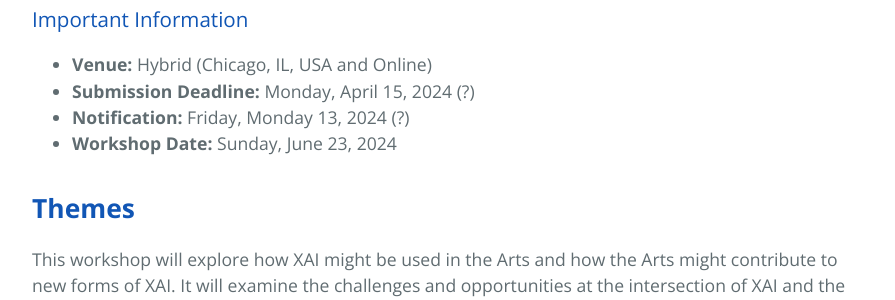
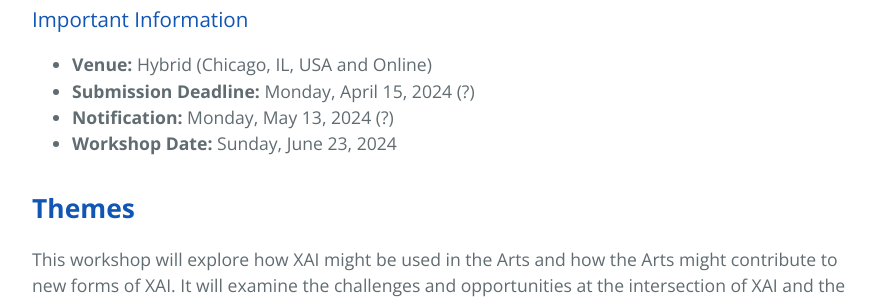
Before and after one commit to shuoyang-zheng/shuoyang-zheng.github.io, a Jekyll site: the page built from 2024.md, in a window 1280 px wide and 900 px high, scrolled down 658 px. Shown: the part 155-455 px from the top of the window, without its empty margins (192-1087 px from the left). Built offline with Jekyll 4.4.1, drawn with Linux system fonts in a browser that asks for light colours.

Commit message:
date typo

```diff
--- a/2024.md
+++ b/2024.md
@@ -21,7 +21,7 @@ This second workshop on explainable AI for the Arts (XAIxArts) brings together a
 ### Important Information
 * **Venue:** Hybrid (Chicago, IL, USA and Online)
 * **Submission Deadline:** Monday, April 15, 2024 (?)
-* **Notification:** Friday, Monday 13, 2024 (?)
+* **Notification:** Monday, May 13, 2024 (?)
 * **Workshop Date:** Sunday, June 23, 2024
 
 ## **Themes**
```
